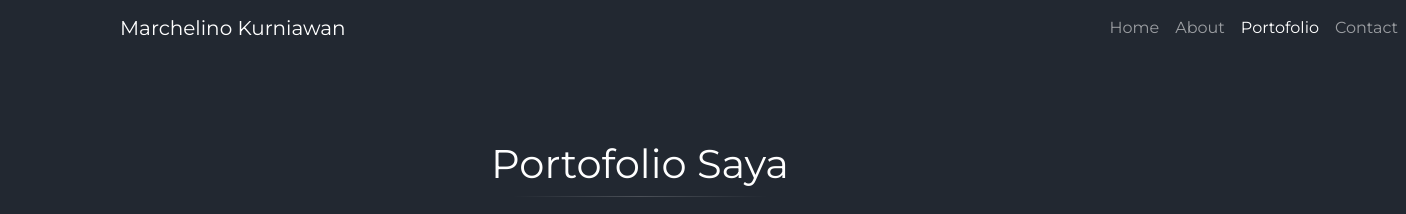
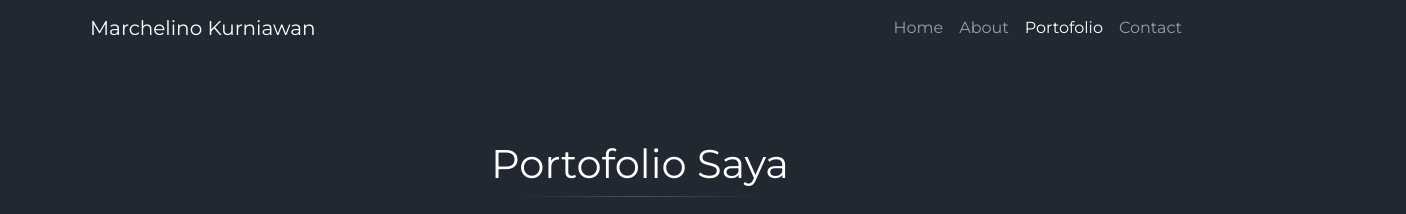
Before and after one commit to Acelinoo/Portofolio, a plain HTML site: page pages/portofolio.html in a window 1280 px wide. Shown: the top 214 px of the page, 1406 px wide, since content can reach past the window. Drawn offline with nearby package versions, Linux system fonts and the light colour scheme.

Commit message:
update navbar

```diff
--- a/pages/portofolio.html
+++ b/pages/portofolio.html
@@ -13,7 +13,6 @@
 </head>
 
 <body>
-  <div class="nav">
   <nav data-aos="fade-down" class="navbar navbar-expand-lg navbar-dark bg-body-transparent">
     <div class="container">
       <a class="navbar-brand" href="../index.html">Marchelino Kurniawan</a>
@@ -22,7 +21,6 @@
         <span class="navbar-toggler-icon"></span>
       </button>
       <div class="collapse navbar-collapse" id="navbarNavAltMarkup">
-          <div class="navbar-a">
         <div class="navbar-nav ms-auto">
           <a class="nav-link" href="../index.html">Home</a>
           <a class="nav-link" href="./aboutMe.html">About</a>
@@ -30,11 +28,8 @@
           <a class="nav-link" href="./contactMe.html">Contact</a>
         </div>
       </div>
-
-        </div>
     </div>
   </nav>
-  </div>
   <div class="box-title">
 
     <h1>Portofolio Saya</h1>
--- a/styles/portofolio.css
+++ b/styles/portofolio.css
@@ -14,16 +14,14 @@ body {
 * {
   box-sizing: border-box;
 }
-.navbar {
+nav {
+    display: flex;
     margin-top: -20px;
     position: sticky;
     top: 0;
-    margin-left: 100px;
+    margin-left:0px;
     z-index: 1000; /* Menentukan urutan tumpukan untuk memastikan navigasi di atas konten */
   }
-.navbar-a{
-    padding-left: 720px;
-}
 h1 {
   text-align: center;
   margin-top: 5%;
```
Lines whose indentation alone changed are shown as unchanged.
